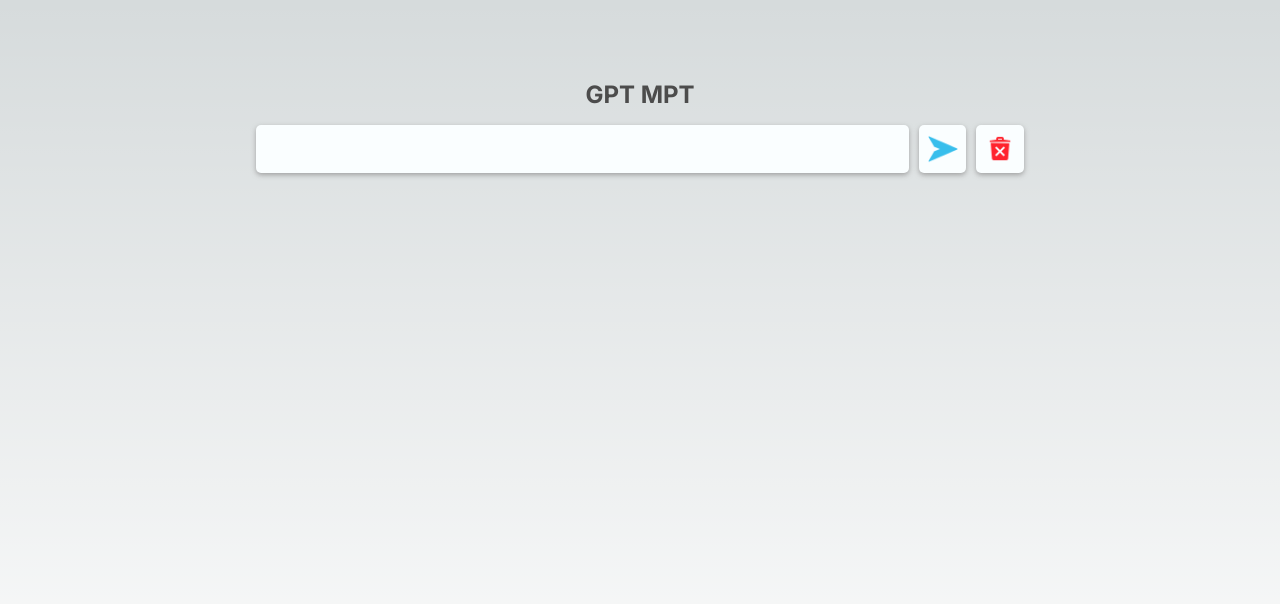
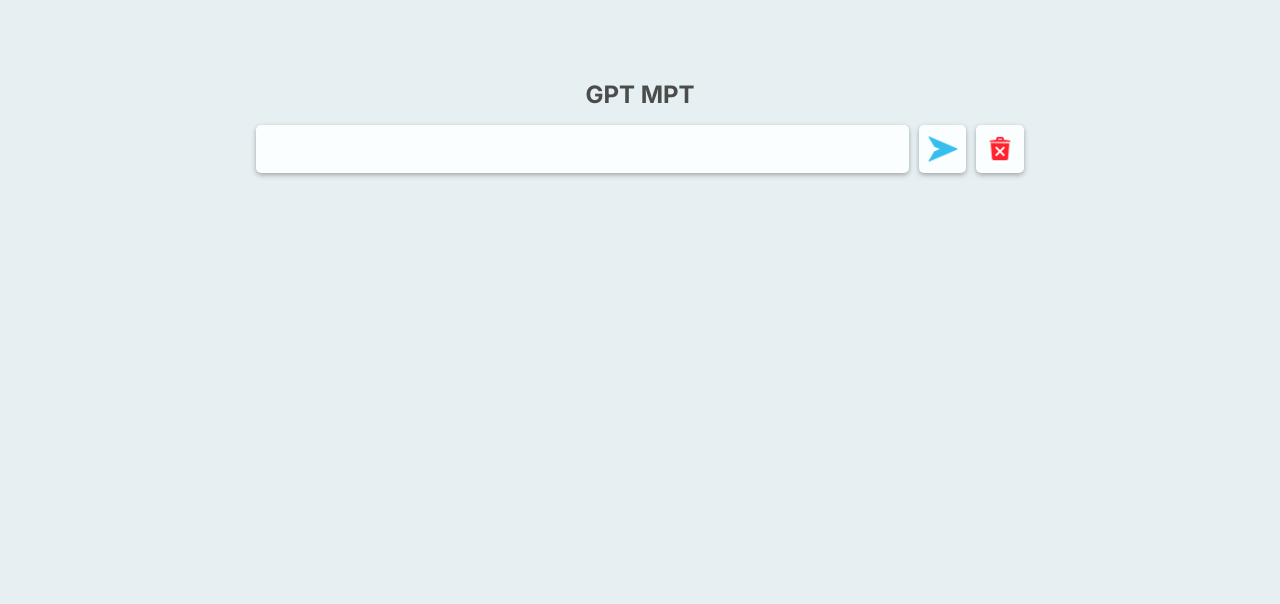
Before and after one commit to pirej/gpt-mpt, a Next.js app: page / in a window 1280 px wide. Shown: the top 604 px of the page. Built offline with nearby package versions, Linux system fonts and the light colour scheme.

Commit message:
some tweaks

```diff
--- a/src/components/Response.module.css
+++ b/src/components/Response.module.css
@@ -1,6 +1,6 @@
 .response {
   padding: 1rem;
-  background-color: #c2cacc;
+  background-color: #dae3e5;
   border-radius: 5px;
   font-weight: 500;
   margin-bottom: 1.5rem;
--- a/src/components/Response.tsx
+++ b/src/components/Response.tsx
@@ -14,7 +14,7 @@ const Response = ({ item }: any) => {
         <h3>You: {item.sesionQuestion}</h3>
       </div>
       <div className={styles.gpt}>
-        <h3>GPT: {item.gpt}</h3>
+        <h3>GPT: {item.sesionAnswer}</h3>
       </div>
     </div>
   );
--- a/src/pages/index.tsx
+++ b/src/pages/index.tsx
@@ -45,7 +45,11 @@ export default function Home() {
   };
 
   const handleSubmit = (e: any) => {
-    console.log("disabled handlesubmit");
+    if (e.target.value.length > 0) {
+      setQuestion(e.target.value);
+      setCurrentInput("");
+      pingGpt(e);
+    }
   };
 
   const handleKeyDown = (e: any) => {
@@ -56,14 +60,12 @@ export default function Home() {
     }
   };
 
-  // ------------------
   useEffect(() => {
     if (question.length > 0) {
       setSession((prevState) => ({
         ...prevState,
         sesionQuestion: question,
       }));
-      // setQuestion("");
     }
   }, [question]);
 
@@ -73,26 +75,16 @@ export default function Home() {
         ...prevState,
         sesionAnswer: answer,
       }));
-      // setAnswer("");
     }
   }, [answer]);
 
-  // -------------------
-
   useEffect(() => {
-    // console.log("session effect e:", session);
     if (session.sesionQuestion.length > 0 && session.sesionAnswer.length > 0) {
       setSessions([...sessions, session]);
       setSession({ sesionQuestion: "", sesionAnswer: "" });
     }
     // eslint-disable-next-line react-hooks/exhaustive-deps
   }, [session]);
-
-  // console.log("sessions ARE:", sessions);
-
-  // console.log("answer e:", answer);
-  // console.log("question e:", question);
-  // console.log("question length e:", question.length > 0);
 
   return (
     <>
@@ -113,6 +105,11 @@ export default function Home() {
           >
             GPT MPT
           </h2>
+          <div className={styles.dialogWrapper}>
+            {sessions?.map((item, idx) => {
+              return <Response key={idx} item={item} />;
+            })}
+          </div>
           <div className={styles.topSection}>
             <input
               type="text"
@@ -150,14 +147,6 @@ export default function Home() {
             </div>
           </div>
           <br></br>
-          {sessions?.map((item, idx) => {
-            return <Response key={idx} item={item} />;
-          })}
-          {/* {answer && (
-            <div className={styles.response}>
-              <h3>{answer}</h3>
-            </div>
-          )} */}
         </div>
       </main>
     </>
--- a/src/styles/Home.module.css
+++ b/src/styles/Home.module.css
@@ -9,6 +9,13 @@
 
 .wrapper {
   width: 100%;
+}
+
+.dialogWrapper {
+  border-radius: 5px;
+  max-height: 70vh;
+  overflow: hidden;
+  overflow-y: scroll;
 }
 
 .topSection {
--- a/src/styles/globals.css
+++ b/src/styles/globals.css
@@ -24,15 +24,23 @@ body {
 
 body {
   color: #4c4c4c;
-  background: linear-gradient(
-      to bottom,
-      transparent,
-      rgb(var(--background-end-rgb))
-    )
-    rgb(var(--background-start-rgb));
+  background: #e6f0f2;
 }
 
 a {
   color: inherit;
   text-decoration: none;
 }
+
+::-webkit-scrollbar {
+  width: 8px;
+  height: 8px;
+  background-color: #fafeff;
+
+  /* display: none; */
+}
+::-webkit-scrollbar-thumb {
+  background: #dbdbdb;
+  background: darkgrey;
+  border-radius: 5px;
+}
```
